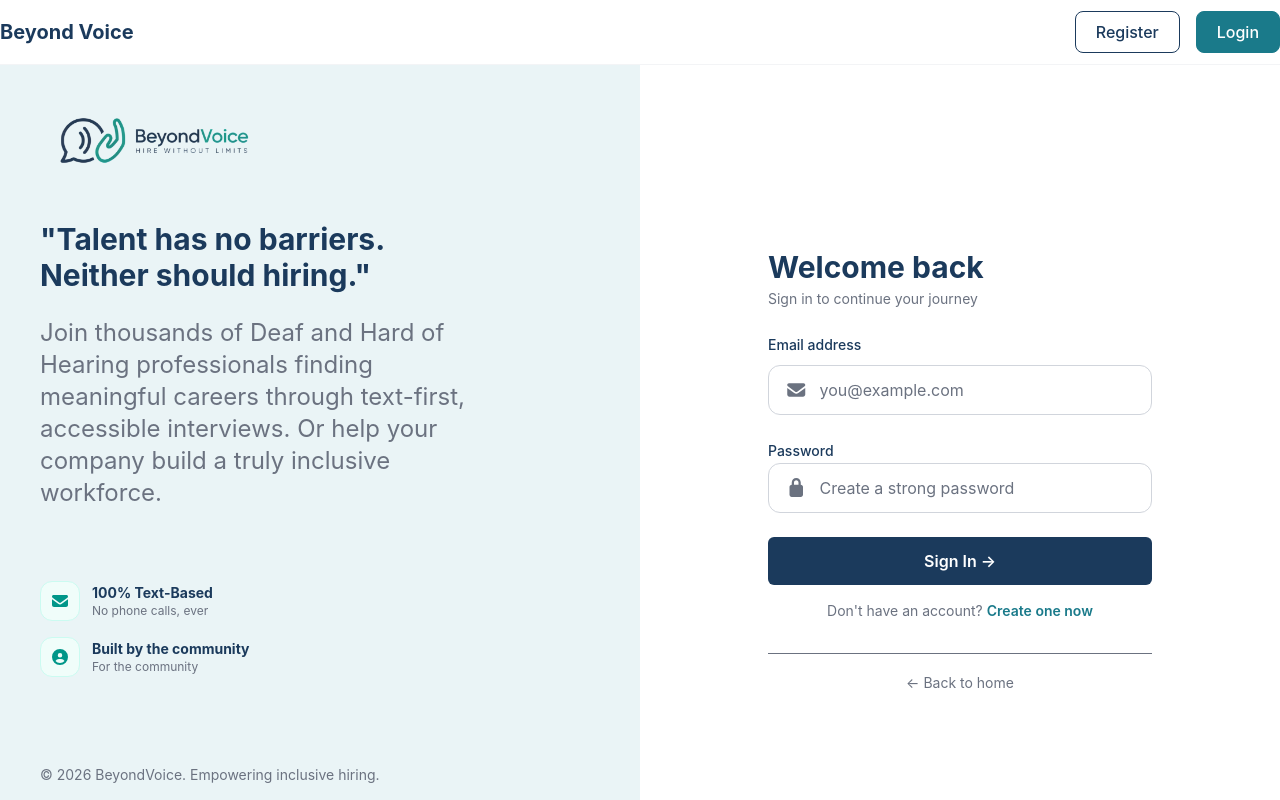
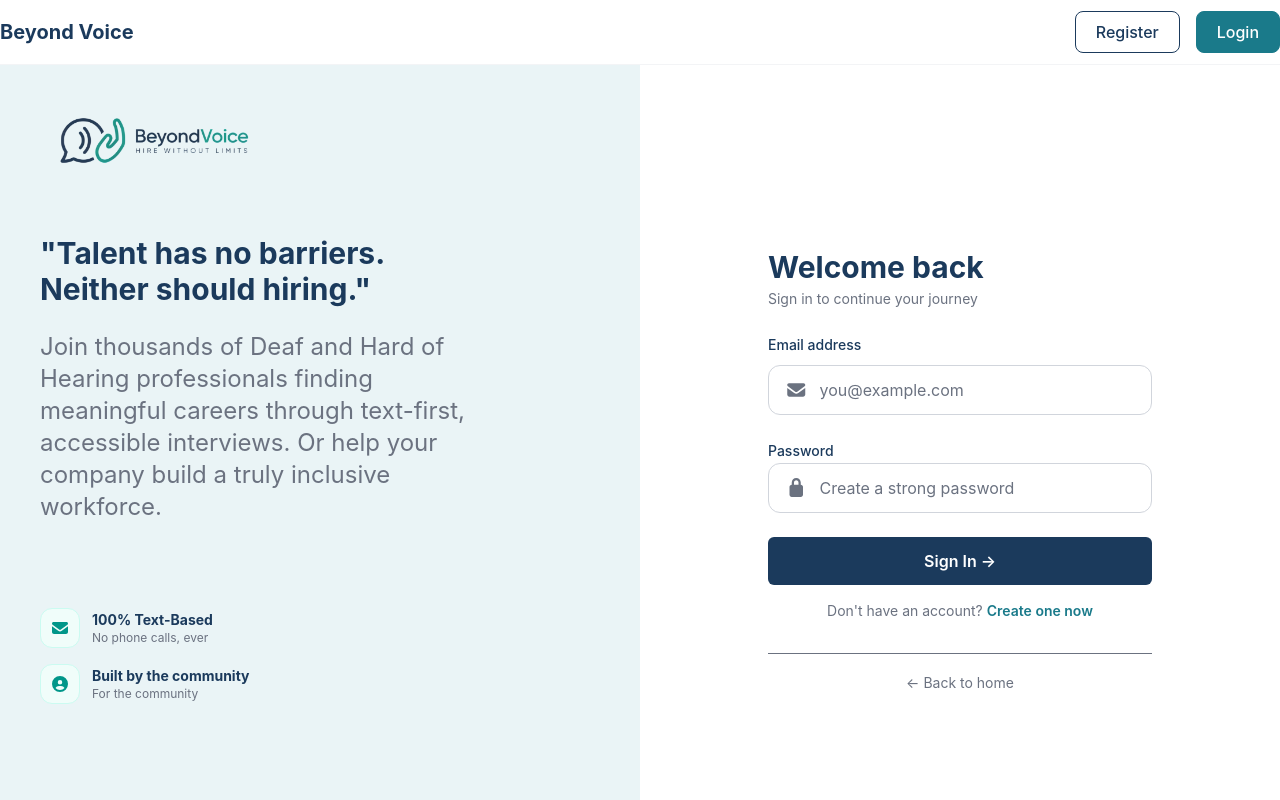
Before and after one commit to AmiraDeef/BeyondVoice, a React (Vite) app in the folder Frontend/: page /login in a window 1280 px wide. Shown: the top 800 px of the page. Built offline with nearby package versions, Linux system fonts and the light colour scheme.

Commit message:
edit responsive to fit all screans

```diff
--- a/Frontend/src/components/Auth/LeftSide.jsx
+++ b/Frontend/src/components/Auth/LeftSide.jsx
@@ -8,7 +8,7 @@
   return (
     <>
       <div className="bg-[var(--bg-color)] hidden md:flex flex-col min-h-screen w-full overflow-hidden">
-        <div className="p-6 md:p-10 flex flex-col justify-start gap-12 flex-1 w-full max-w-2xl mx-auto">
+        <div className="p-6 md:p-10 flex flex-col justify-between h-full py-12 flex-1 w-full max-w-2xl mx-auto">
           <div className="w-full">
             <img
               src={logoImg}
```
Also changed, not shown: Frontend/src/components/Auth/RightSide.jsx (+5 -2 lines).
